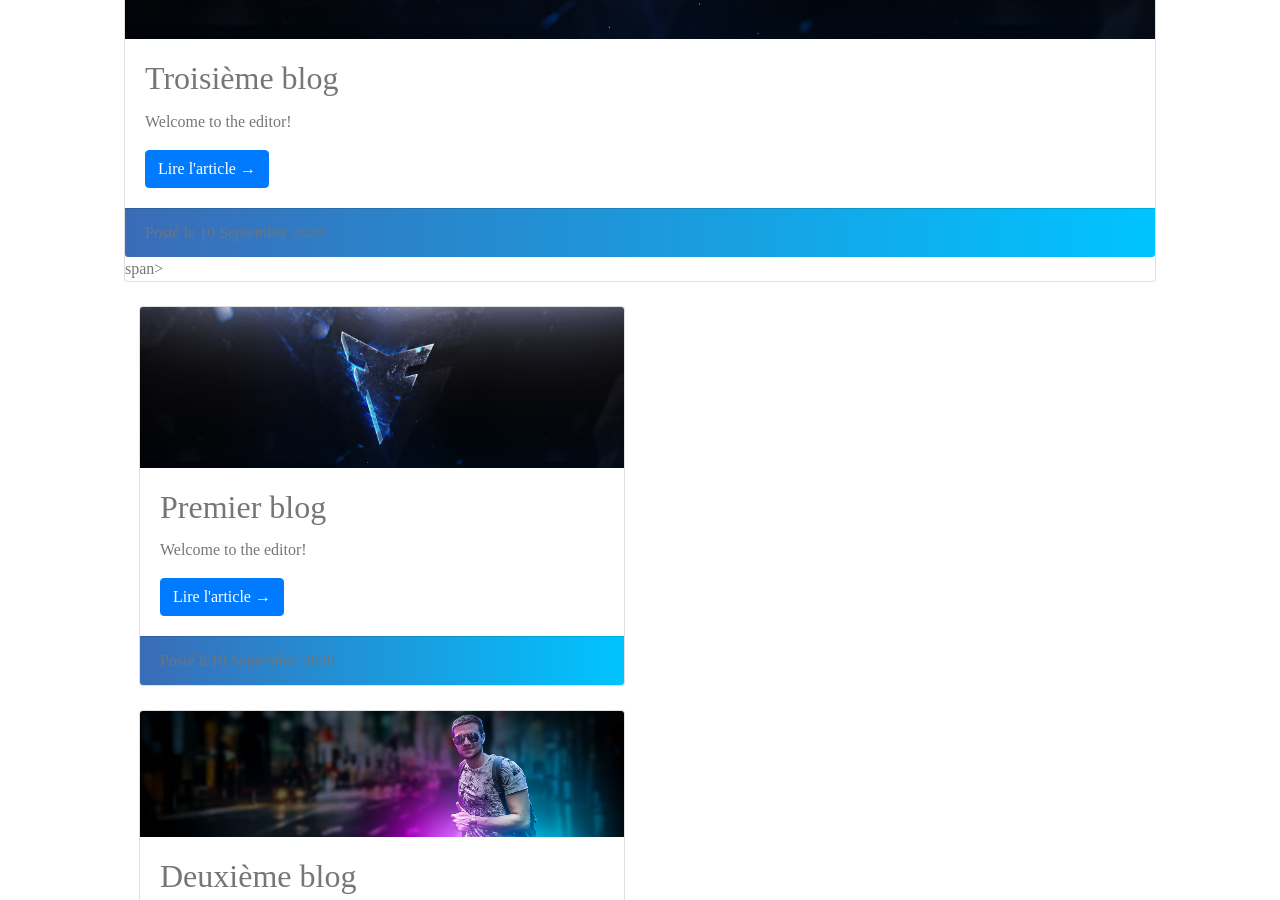
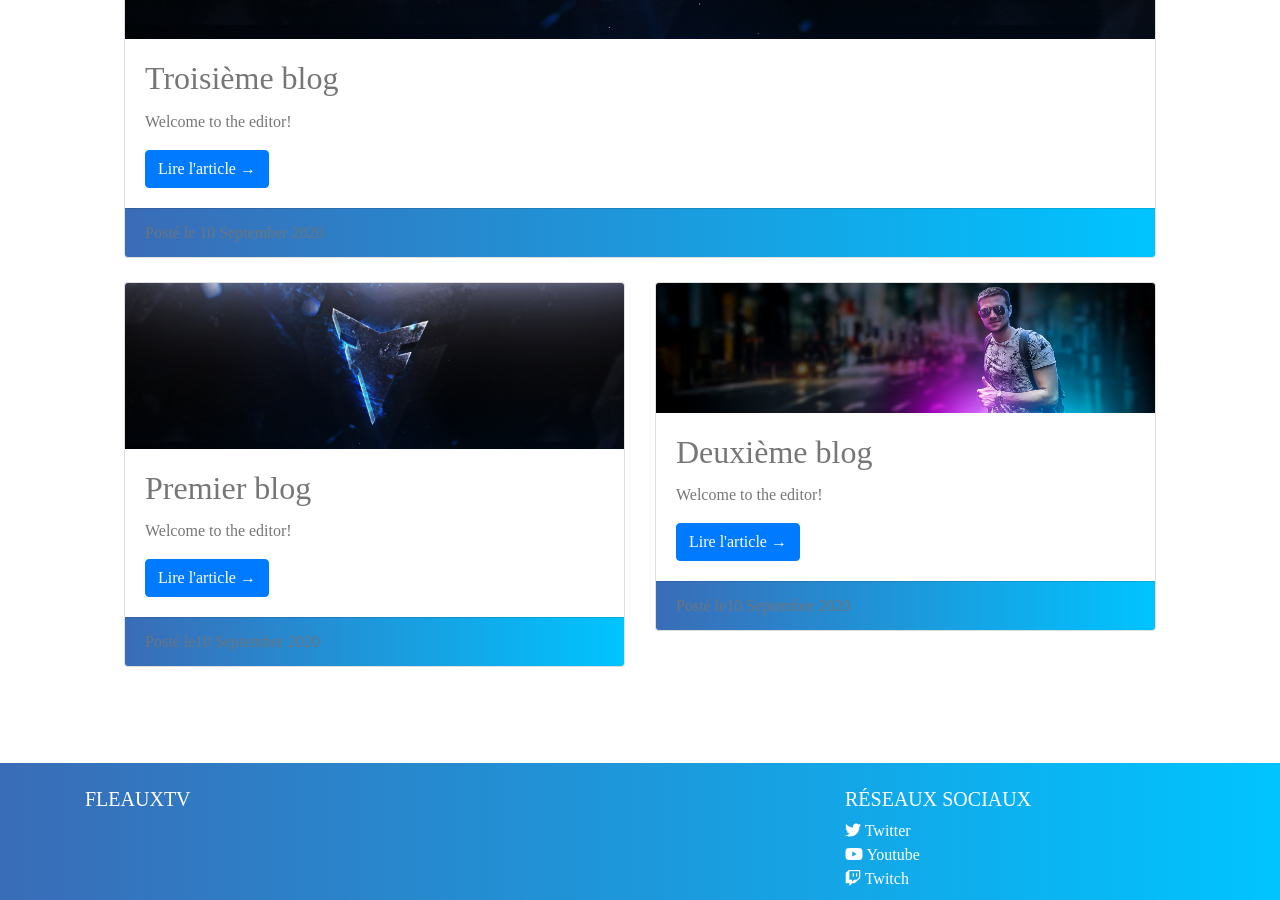
Before and after one commit to FleauxTV/website, a Jekyll site: the page built from blog.html, in a window 1280 px wide and 900 px high, scrolled down 513 px. Built offline with Jekyll 4.4.1, drawn with Linux system fonts in a browser that asks for light colours; nearby versions of some CDN libraries.

Commit message:
Blog fix

```diff
--- a/blog.html
+++ b/blog.html
@@ -18,7 +18,7 @@ title: Blog
         <div class="card-footer text-muted" style="color:#FFF;">
           <span>Posté le </span>
           <span>{%- assign date_format = "%-d %B %Y" -%}
-          {{ post.date | date: date_format }}</div>span>
+          {{ post.date | date: date_format }}</span>
         </div>
       </div>
     </div>
```
